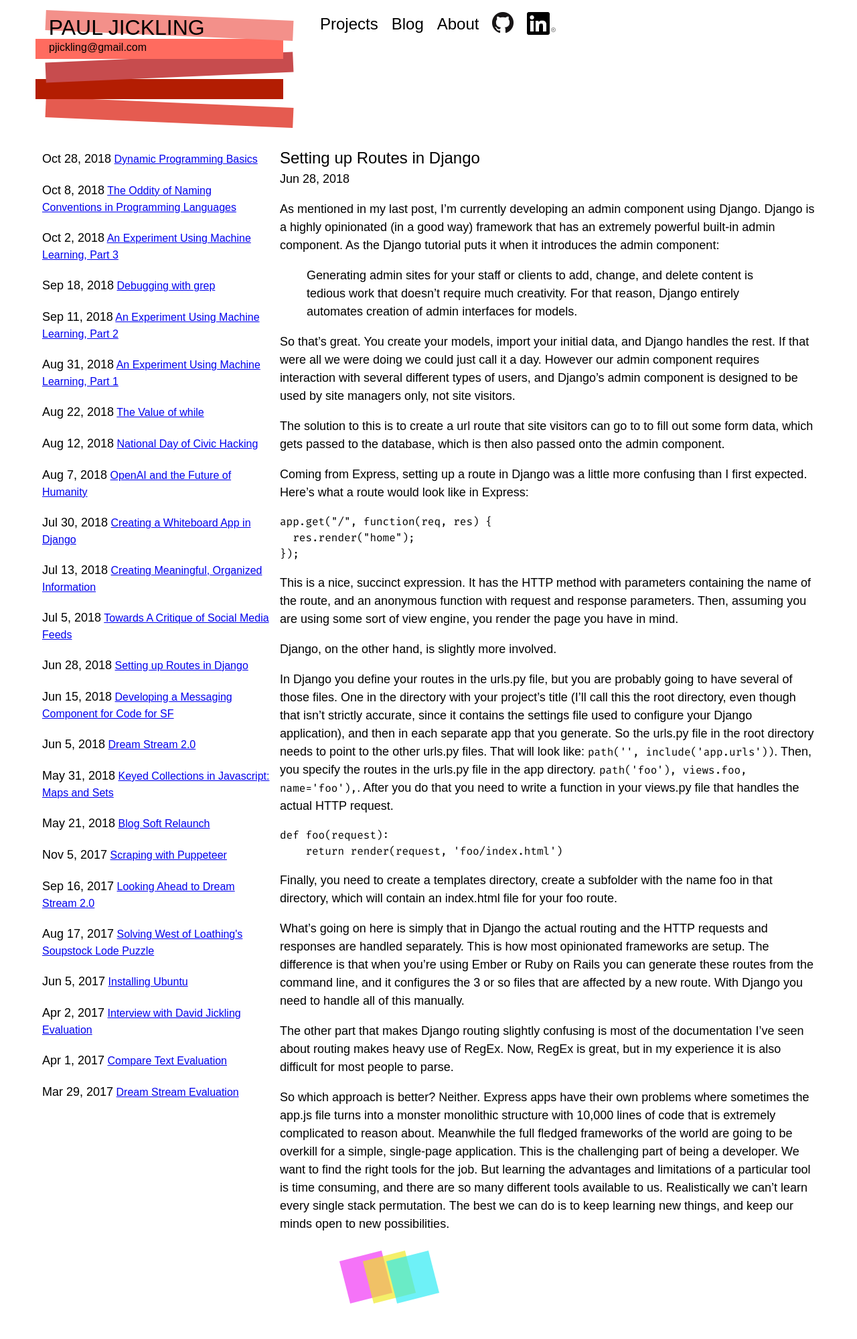
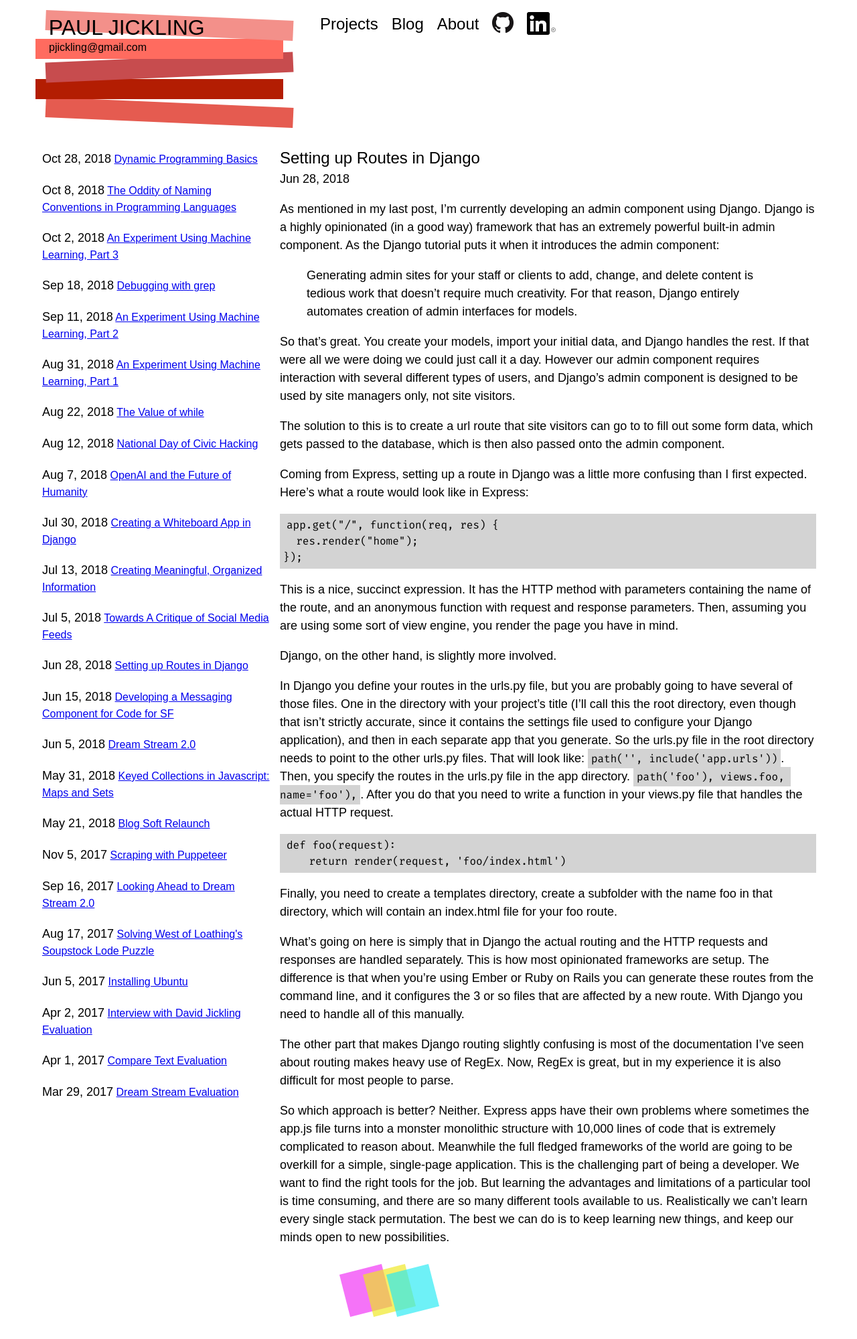
Before and after one commit to pauljickling/pauljickling.github.io, a Jekyll site: the page built from _posts/2018-06-28-django-routing.markdown, in a window 1280 px wide. Shown: the whole page at 67% size. Built offline with Jekyll 4.4.1, drawn with Linux system fonts in a browser that asks for light colours; some web fonts are replaced.

Commit message:
Added background color and padding to code blocks

```diff
--- a/assets/main.css
+++ b/assets/main.css
@@ -41,6 +41,8 @@ pre, code {
   font-family: 'Fira Code Regular', monospace;
   font-size: 16px;
   white-space: pre-wrap;
+  background-color: lightgray;
+  padding: 5px;
 }
 
 /* Grids */
```
